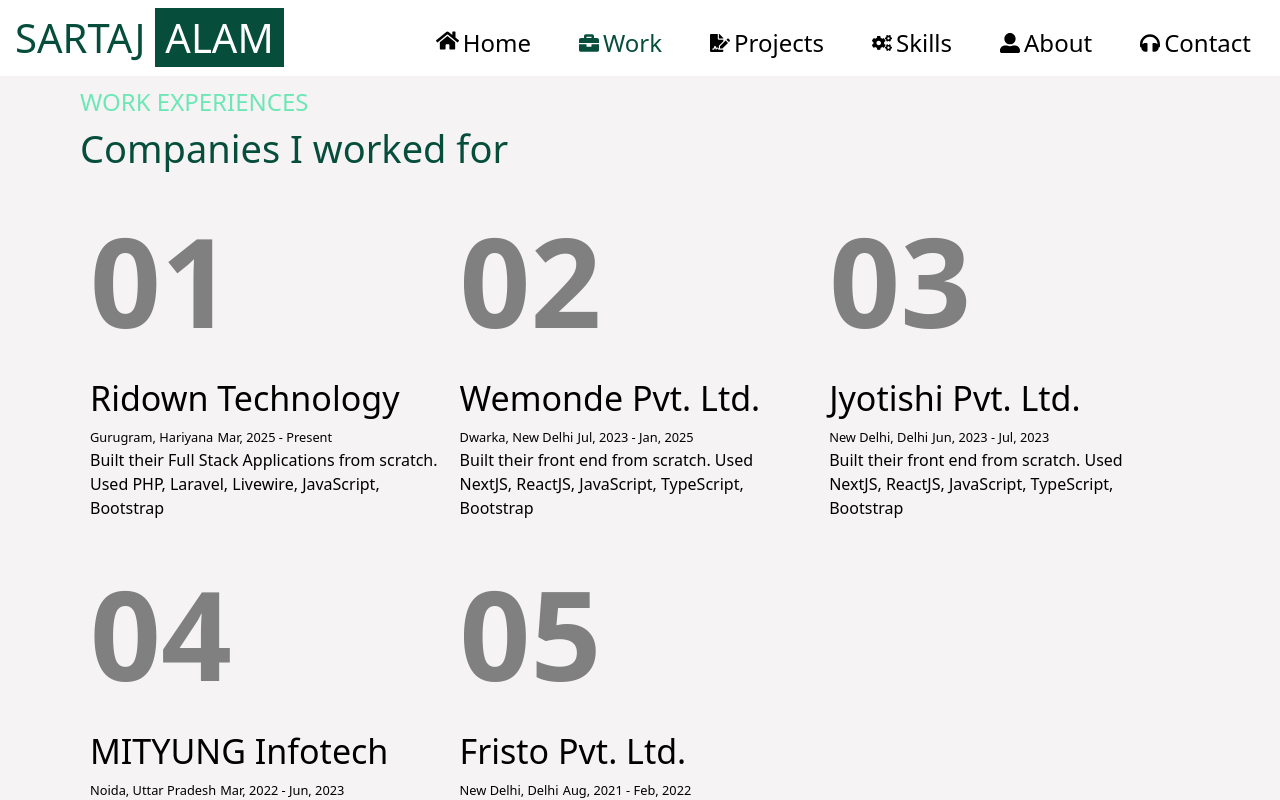
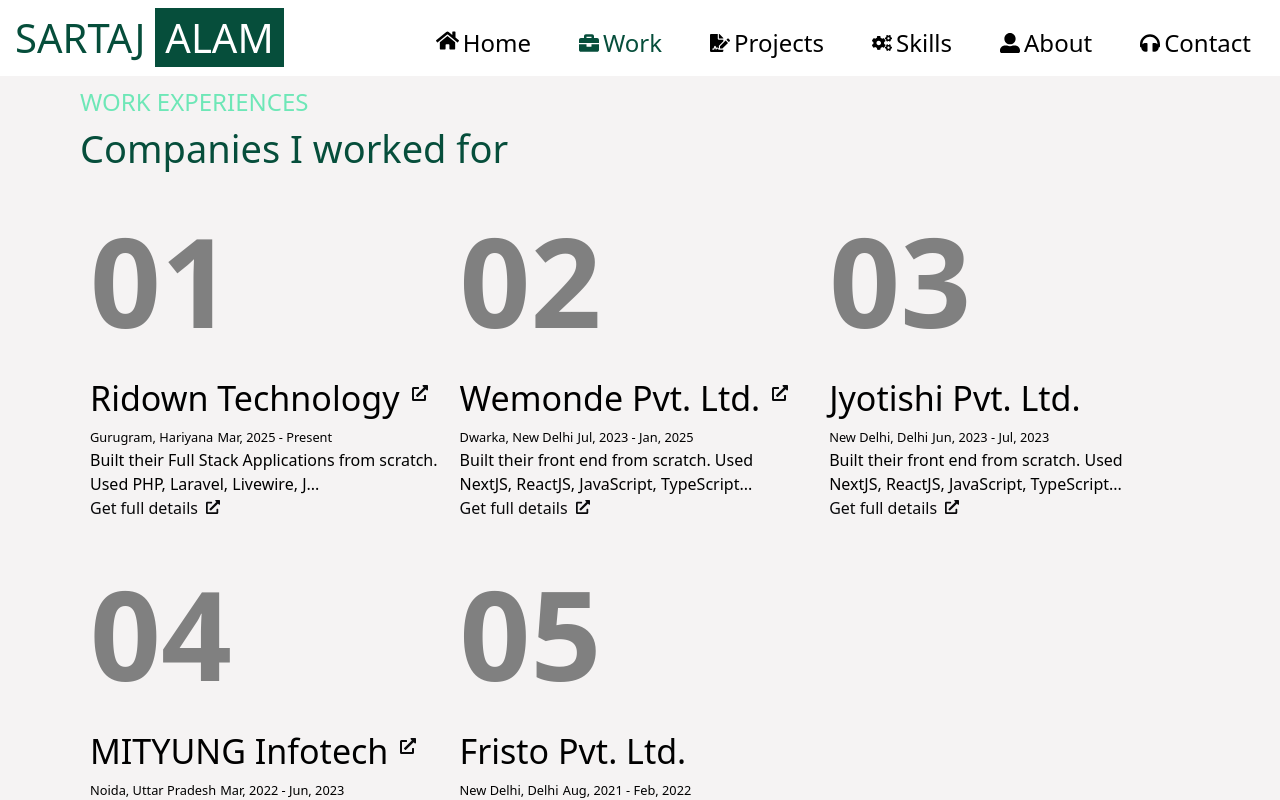
Before and after one commit to sak03/sartaj.dev, a Next.js app: page /work-experience in a window 1280 px wide. Shown: the top 800 px of the page. Built offline with nearby package versions, Linux system fonts and the light colour scheme.

Commit message:
exp page updated

```diff
--- a/src/app/work-experience/page.js
+++ b/src/app/work-experience/page.js
@@ -1,26 +1,35 @@
 
 import React from 'react'
 import { workData } from "@/utils/datas/workExpData";
-// import { FiChevronsRight } from "react-icons/fi";
-// import Link from 'next/link';
+import { FaExternalLinkAlt } from "react-icons/fa";
 
 const WorkExperience = () => {
   return (
     <div className='work-body'>
       <div className='flex justify-between'>
         <h5 className='work-title'>WORK EXPERIENCES</h5>
-        {/* <Link href={'work-experience'} >
-          <span className='text-black flex pointer'><u>See All</u><FiChevronsRight className='my-0 text-2xl' /></span>
-        </Link> */}
       </div>
       <h3 className='work-subtitle'>Companies I worked for</h3>
       <div className='work-card-body'>
         {workData?.map((item, idx) => (
           <div className='work-card' key={item.id}>
             <h1 className='exp-count my-0'>0{idx + 1}</h1>
-            <h3 className='exp-title'>{item.companyName}</h3>
+            <div className='flex'>
+              <h3 className='exp-title'>{item.companyName}</h3>
+              <p className='mt-3 ml-3 pointer'>{item?.companyLink ? <a href={item?.companyLink} target='_blank' alt={item.companyName + ' logo'}><FaExternalLinkAlt /></a> : ""}</p>
+            </div>
             <p className='text-black'><small>{item.location}</small>  <small>{`${item.stDate} - ${item.endDate}`}</small></p>
-            <p className='text-black'>{item.shortDescription}</p>
+            <p className="text-black">
+              {item.shortDescription?.length > 80
+                ? `${item.shortDescription.slice(0, 80)}...`
+                : item.shortDescription}
+            </p>
+            <div>
+              <a className='flex pointer'>
+              <p className="">Get full details</p>
+              <FaExternalLinkAlt className='text-sm mt-1 ml-2'/>
+              </a>
+            </div>
           </div>
         ))}
       </div>
--- a/src/utils/datas/workExpData.js
+++ b/src/utils/datas/workExpData.js
@@ -10,6 +10,7 @@
         endDate: "Present",
         shortDescription: "Built their Full Stack Applications from scratch. Used PHP, Laravel, Livewire, JavaScript, Bootstrap",
         longDescription: "",
+        companyLink: 'https://www.ridown.com/'
     },
     {
         id:"we02",
@@ -22,6 +23,7 @@
         endDate: "Jan, 2025",
         shortDescription:"Built their front end from scratch. Used NextJS, ReactJS, JavaScript, TypeScript, Bootstrap",
         longDescription:"",
+        companyLink: 'https://wemonde.com/'
     },
     {
         id: "we03",
@@ -34,6 +36,7 @@
         endDate: "Jul, 2023",
         shortDescription: "Built their front end from scratch. Used NextJS, ReactJS, JavaScript, TypeScript, Bootstrap",
         longDescription: "",
+        companyLink: ''
     },
     {
         id: "we04",
@@ -46,6 +49,7 @@
         endDate: "Jun, 2023",
         shortDescription: "Built their front end from scratch. Used NextJS, ReactJS, JavaScript, TypeScript, Bootstrap",
         longDescription: "",
+        companyLink: 'https://mityung.com/'
     },
     {
         id: "we05",
@@ -58,5 +62,6 @@
         endDate: "Feb, 2022",
         shortDescription: "Built their front end from scratch. Used NextJS, ReactJS, JavaScript, TypeScript, Bootstrap",
         longDescription: "",
+        companyLink: ''
     },
 ]
```
